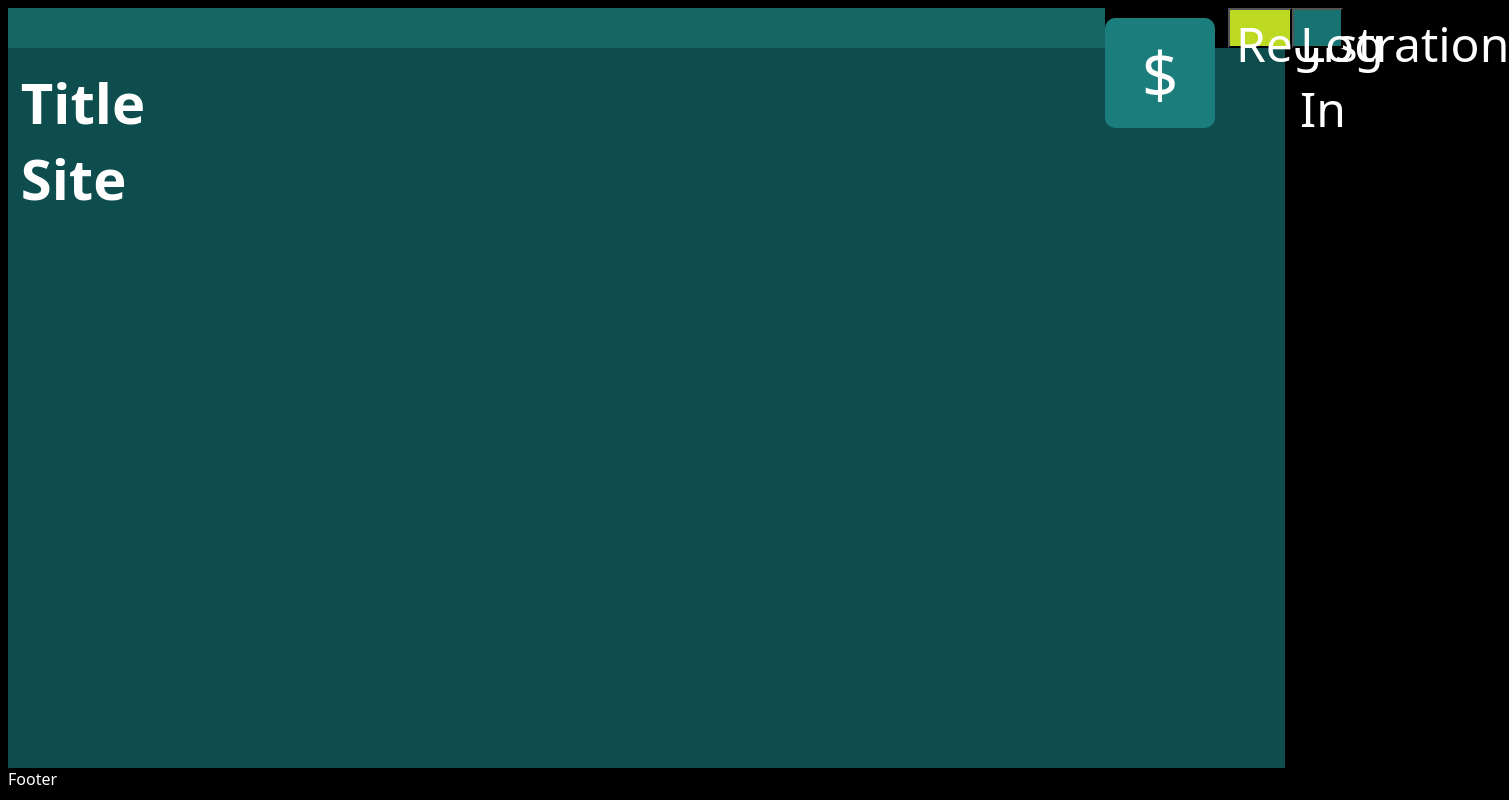
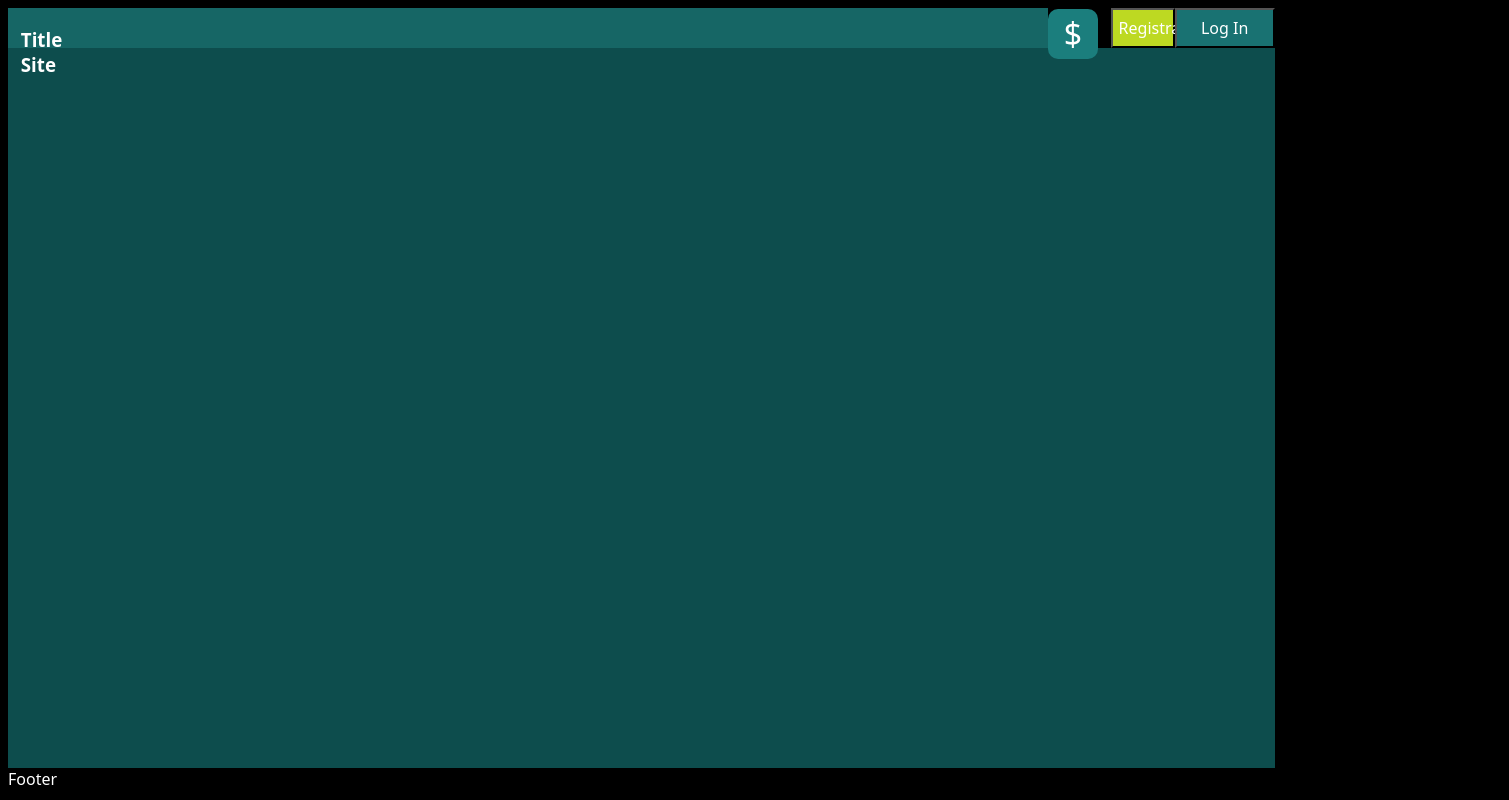
Before and after one commit to LouisWackenier/Payment-Process, a React (Vite) app: page / in a window 1280 px wide. Shown: the whole page, 1509 px wide, since content can reach past the window. Built offline with nearby package versions, Linux system fonts and the light colour scheme.

Commit message:
Bug fixes

```diff
--- a/src/Pages/Home.jsx
+++ b/src/Pages/Home.jsx
@@ -3,7 +3,7 @@ import styled from "styled-components"
 const MainContainer = styled.div`
       background-color: #0D4D4D;
       height: 90vh;
-      width: 99.8vw;
+      width: 99vw;
 `;
 
 function Home() {
--- a/src/components/Navbar.jsx
+++ b/src/components/Navbar.jsx
@@ -2,11 +2,11 @@ import styled from "styled-components"
 
 const MainContainer = styled.div`
     height: 5vh;
-    width: 99.8vw;
+    width: 98vw;
 
     display: flex;
     background-color: #166665;
-    font-size: 3rem;
+    font-size: 1rem;
 `;
 
 const Title = styled.h3`
@@ -18,16 +18,16 @@ const DepositButton = styled.button`
     border: transparent;
     border-radius: 10px;
     background-color: #1B7E7D;
-    font-size: 4rem;
-    margin-top: 10px;
+    font-size: 2rem;
+    margin-top: 0.5px;
 
-    width: 110px;
-    height: 110px;
+    width: 50px;
+    height: 50px;
 `;
 
 const RegistrationButton = styled.button`
     background-color: #BDD922;
-    font-size: 3rem;
+    font-size: 1rem;
     width: 5vw;
 
     margin-left: 1vw;
@@ -35,14 +35,14 @@ const RegistrationButton = styled.button`
 
 const LogInButton = styled.button`
     background-color: #197272;
-    font-size: 3rem;
-    width: 4vw;
+    font-size: 1rem;
+    width: 100px;
 `;
 
 const ButtonContainer = styled.div`
     display: flex;
     text-align: right;
-    margin-left: 75vw;
+    margin-left: 77vw;
 `;
 
 const Navbar = () => {
```
